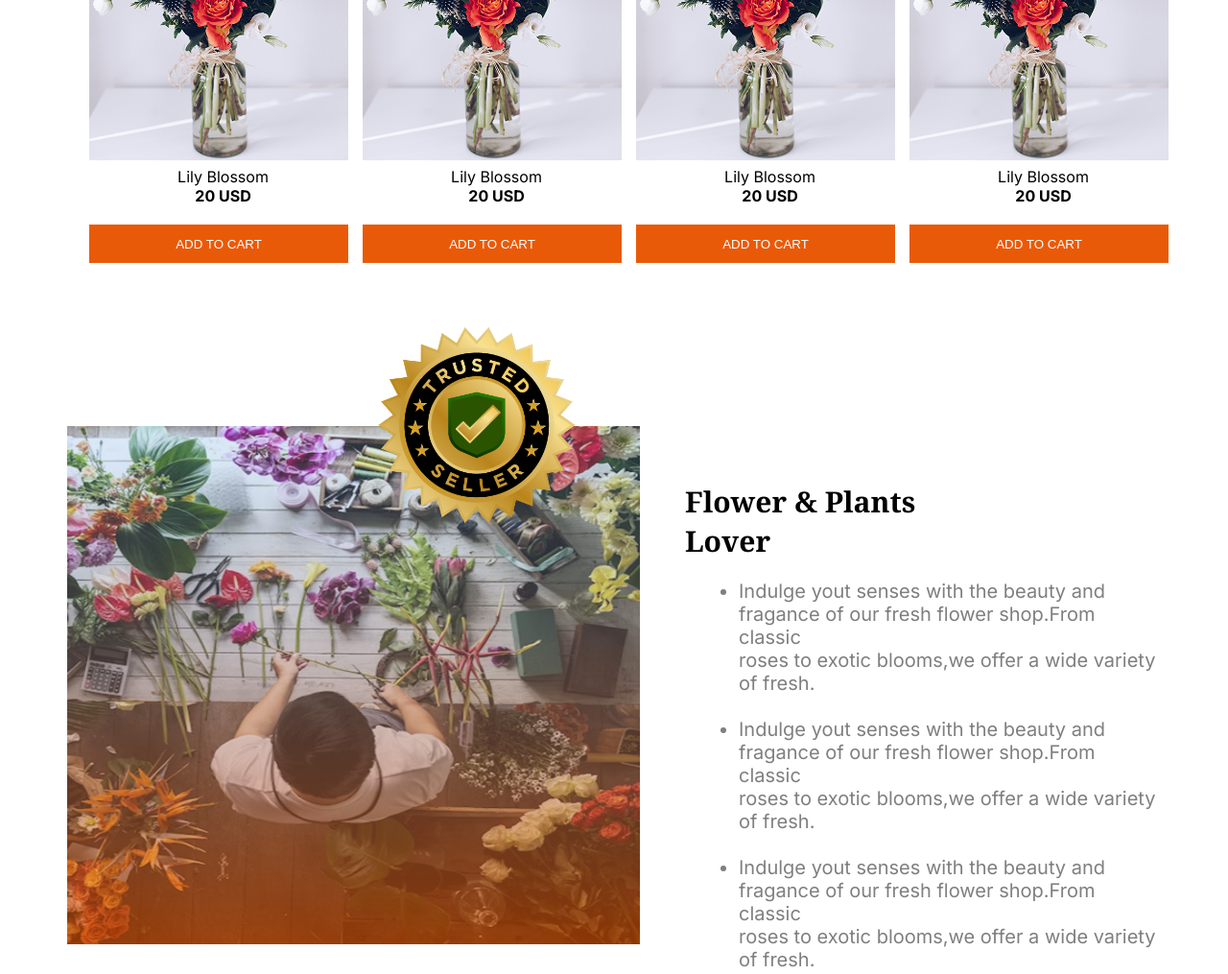
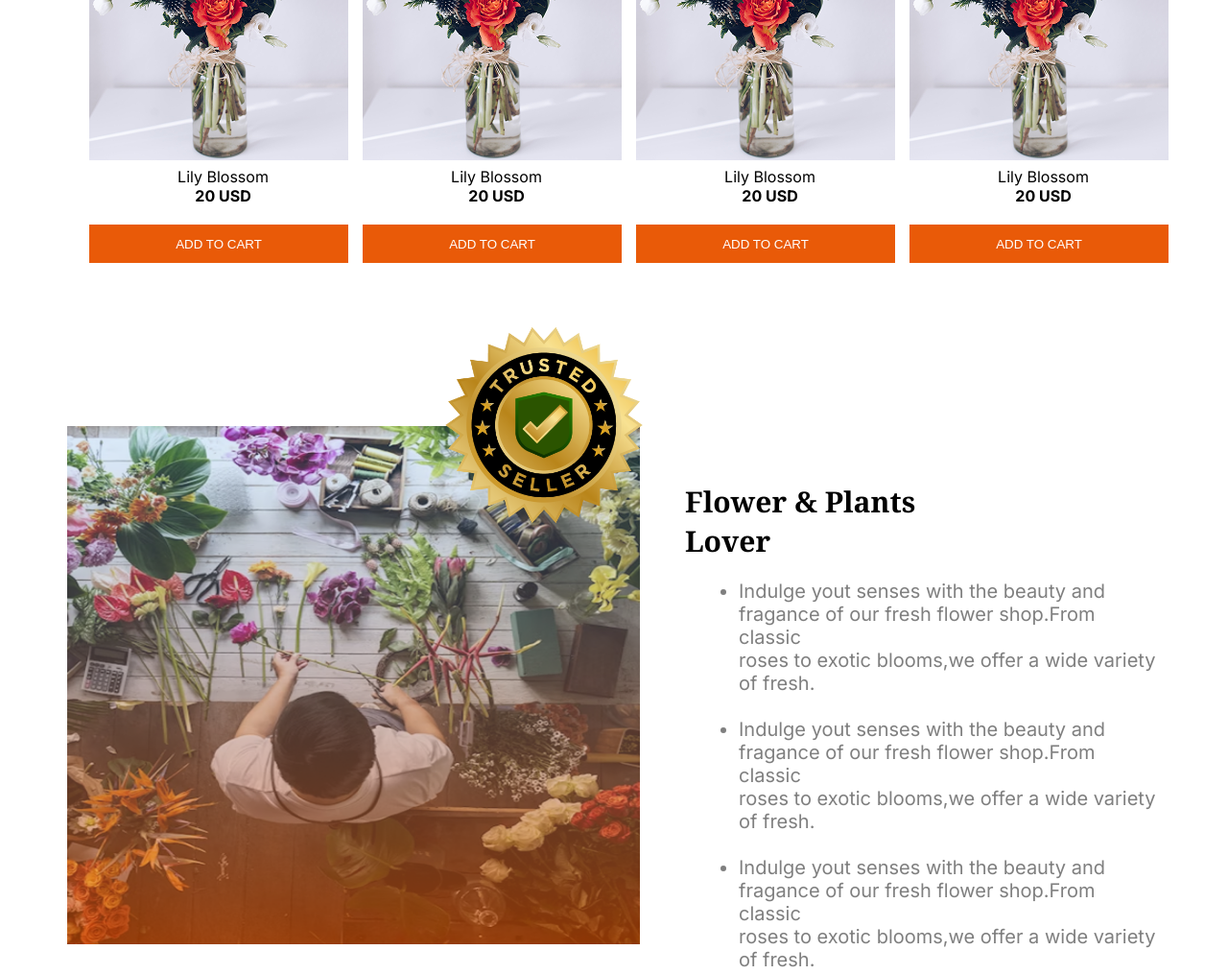
Before and after one commit to Sharfaraj7/assignment-002, a plain HTML site: page index.html in a window 1280 px wide. Shown: the part 1620-2635 px from the top of the page at 96% size. Drawn offline with Linux system fonts and the light colour scheme.

Commit message:
website done

```diff
--- a/styles/styles.css
+++ b/styles/styles.css
@@ -115,7 +115,7 @@ width: 597px;
     width: 286px;
     top:1920px ;
     bottom: px;
-    right:640px ;
+    right:570px ;
     animation: forwards;
 
 
```
